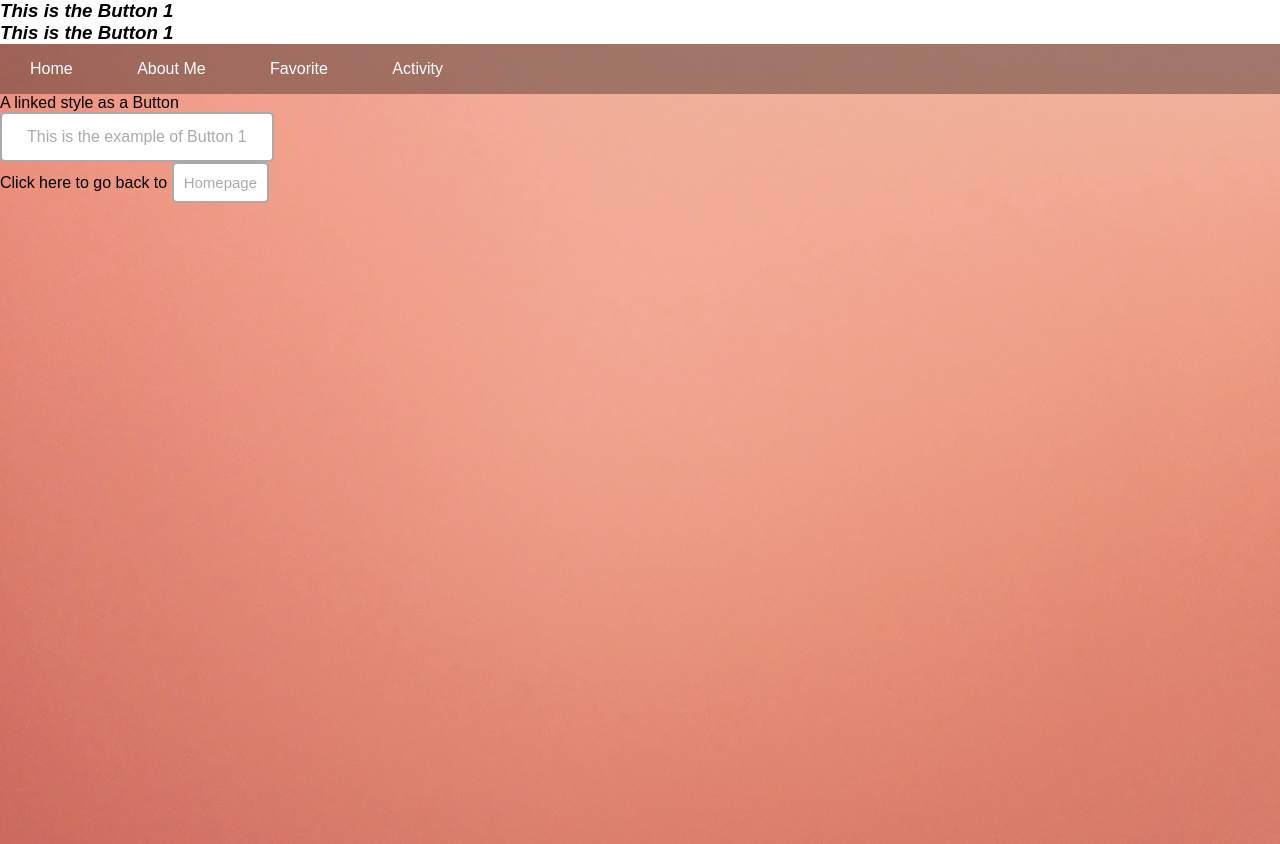
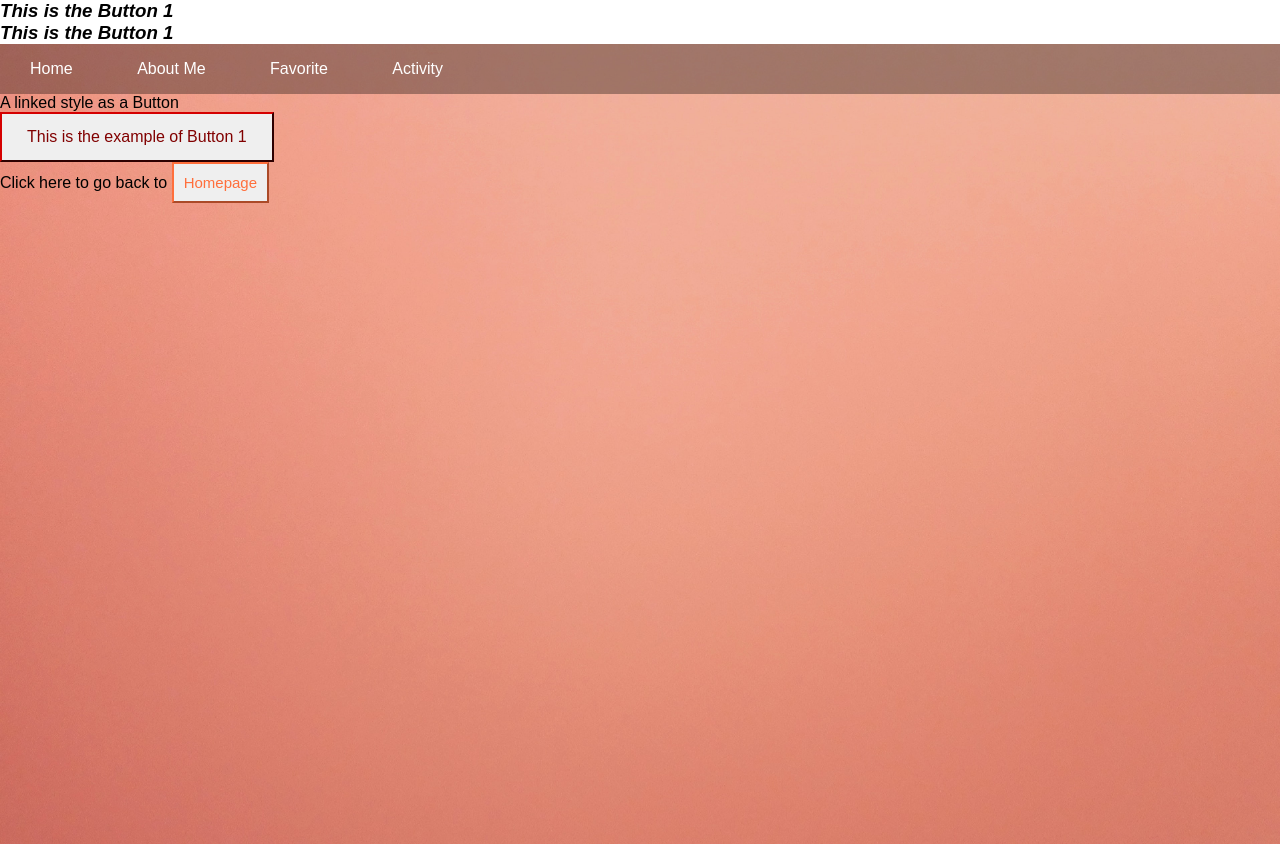
Before and after one commit to cariahkirstinecatangui/cariahkirstinecatangui.github.io, a plain HTML site: page button1.html in a window 1280 px wide. Drawn offline with Linux system fonts and the light colour scheme.

Commit message:
Update button1.html

```diff
--- a/button1.html
+++ b/button1.html
@@ -38,30 +38,30 @@
 		padding: 30px;
 	}
 	.btn{
-		border: 2px solid #0005;
+		border: 2px solid black;
 		background-color: white;
-		color: #0005;
+		color: black;
 	    	cursor: pointer;
 		border-radius: 5px;
 	}
 	.button1{
 		font-size: 16px;
 		padding: 14px 25px;
-		border-color: #0005;
-		color: #0005;
+		border-color: #810000;
+		color: #810000;
 	}
 	.button1:hover{
-		background-color:#f3ac98;
+		background-color:#810000;
 		color: white;
 	}
 	.homepage{
 		font-size: 15px;
 		padding: 10px 10px;
-		border-color: #0005;
-		color: #0005;
+		border-color: #ff6f3c;
+		color: #ff6f3c;
 	}
 	.homepage:hover{
-		background-color: #f3ac98;
+		background-color: #ff6f3c;
 		color: white;
 	}
 </style>
@@ -78,9 +78,9 @@
 		</ul>
 	</nav>
 	<p>A linked style as a Button</p>
-	<p><button class="btn button1" onclick="location.href = 'activity4.html'">This is the example of Button 1</button></p>
+	<p><button class="button1" onclick="location.href = 'activity4.html'">This is the example of Button 1</button></p>
 
-	<p>Click here to go back to <button class="btn homepage" onclick="location.href = 'activity4.html'">Homepage</button></p>
+	<p>Click here to go back to <button class="homepage" onclick="location.href = 'activity4.html'">Homepage</button></p>
 </div>
 </body>
 </head>
```
